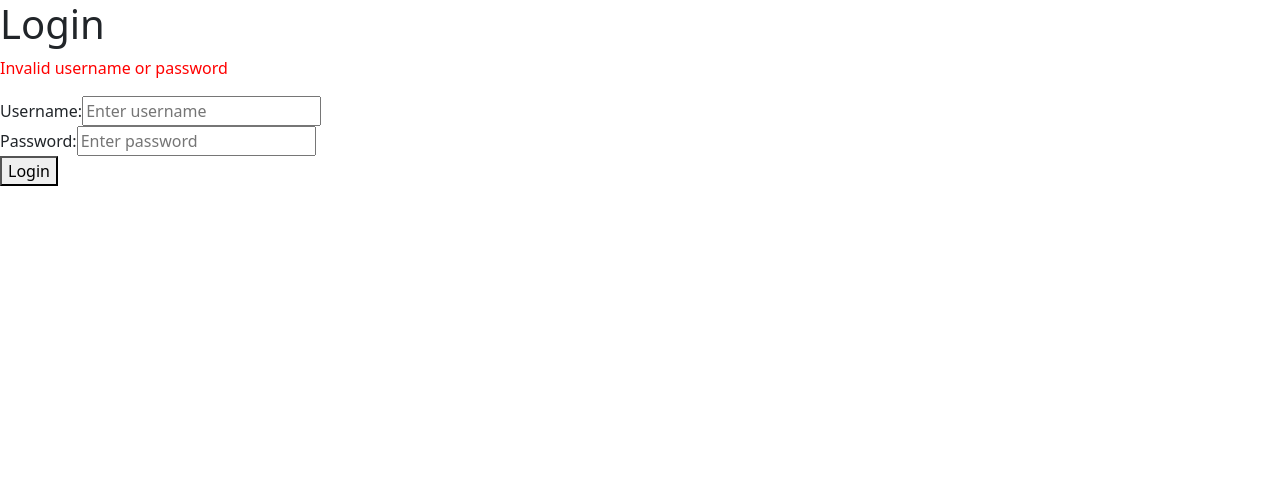
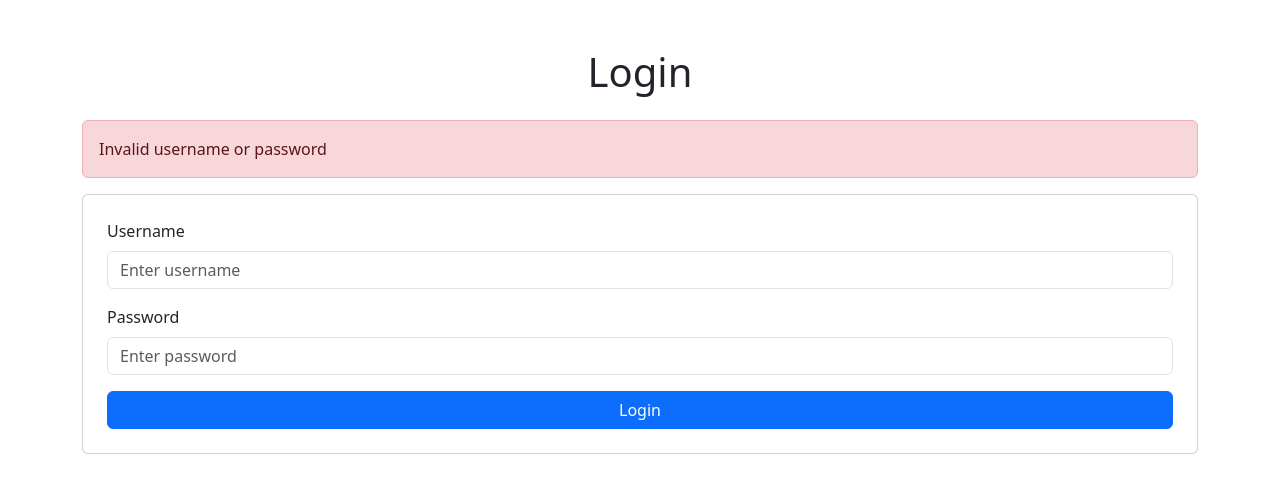
Before and after one commit to shindemanoj/notes-app, a React (Vite) app in the folder client/: page / in a window 1280 px wide. Both pictures are taken after a click on the button "Login". Shown: the top 492 px of the page. Built offline with nearby package versions, Linux system fonts and the light colour scheme.

Commit message:
Adding bootstrap for login, updating readme and routes

```diff
--- a/client/src/App.jsx
+++ b/client/src/App.jsx
@@ -10,7 +10,7 @@ function App() {
             <Routes>
                 <Route path="/" element={<Login />} />
                 <Route path="/notes" element={<NotesList />} />
-                <Route path="/note/:id" element={<NoteDetails />} />
+                <Route path="/notes/:id" element={<NoteDetails />} />
             </Routes>
         </Router>
     );
--- a/client/src/pages/Login.jsx
+++ b/client/src/pages/Login.jsx
@@ -18,28 +18,34 @@ export default function Login() {
     };
 
     return (
-        <div>
-            <h1>Login</h1>
-            {error && <p style={{ color: 'red' }}>{error}</p>}
-            <div>
-                <label>Username:</label>
+        <div className="container mt-5">
+            <h1 className="text-center mb-4">Login</h1>
+            {error && <div className="alert alert-danger">{error}</div>}
+            <div className="card p-4">
+                <div className="mb-3">
+                    <label htmlFor="username" className="form-label">Username</label>
                     <input
                         type="text"
+                        id="username"
+                        className="form-control"
                         value={username}
                         onChange={(e) => setUsername(e.target.value)}
                         placeholder="Enter username"
                     />
                 </div>
-            <div>
-                <label>Password:</label>
+                <div className="mb-3">
+                    <label htmlFor="password" className="form-label">Password</label>
                     <input
                         type="password"
+                        id="password"
+                        className="form-control"
                         value={password}
                         onChange={(e) => setPassword(e.target.value)}
                         placeholder="Enter password"
                     />
                 </div>
-            <button onClick={handleLogin}>Login</button>
+                <button className="btn btn-primary w-100" onClick={handleLogin}>Login</button>
+            </div>
         </div>
     );
 }
--- a/client/src/pages/NoteDetails.jsx
+++ b/client/src/pages/NoteDetails.jsx
@@ -54,7 +54,7 @@ function NoteDetails() {
 
     const handleDelete = () => {
         NoteService.deleteNote(id);
-        navigate('/');
+        navigate('/notes');
     };
 
     if (!note) return <p>Loading...</p>;
--- a/client/src/pages/NotesList.jsx
+++ b/client/src/pages/NotesList.jsx
@@ -3,12 +3,14 @@ import NoteService from "../services/NoteService.js";
 import { Link } from "react-router-dom";
 import NoteModal from "../components/NoteModal";
 import withAuth from '../components/withAuth';
+import { useNavigate } from 'react-router-dom';
 
 function NotesList() {
     const [notes, setNotes] = useState([]);
     const [showModal, setShowModal] = useState(false);
     const [newNoteTitle, setNewNoteTitle] = useState("");
     const [newNoteContent, setNewNoteContent] = useState("");
+    const navigate = useNavigate();
 
     useEffect(() => {
         setNotes(NoteService.getNotes());
@@ -20,6 +22,7 @@ function NotesList() {
         setNewNoteTitle("");
         setNewNoteContent("");
         setShowModal(false);
+        navigate('/notes');
     };
 
     const toggleModal = () => setShowModal(!showModal);
@@ -42,7 +45,7 @@ function NotesList() {
                     {notes.map((note) => (
                         <Link
                             key={note.id}
-                            to={`/note/${note.id}`}
+                            to={`/notes/${note.id}`}
                             className="list-group-item list-group-item-action"
                         >
                             <h5 className="mb-1">{note.title}</h5>
```
Lines whose indentation alone changed are shown as unchanged.
